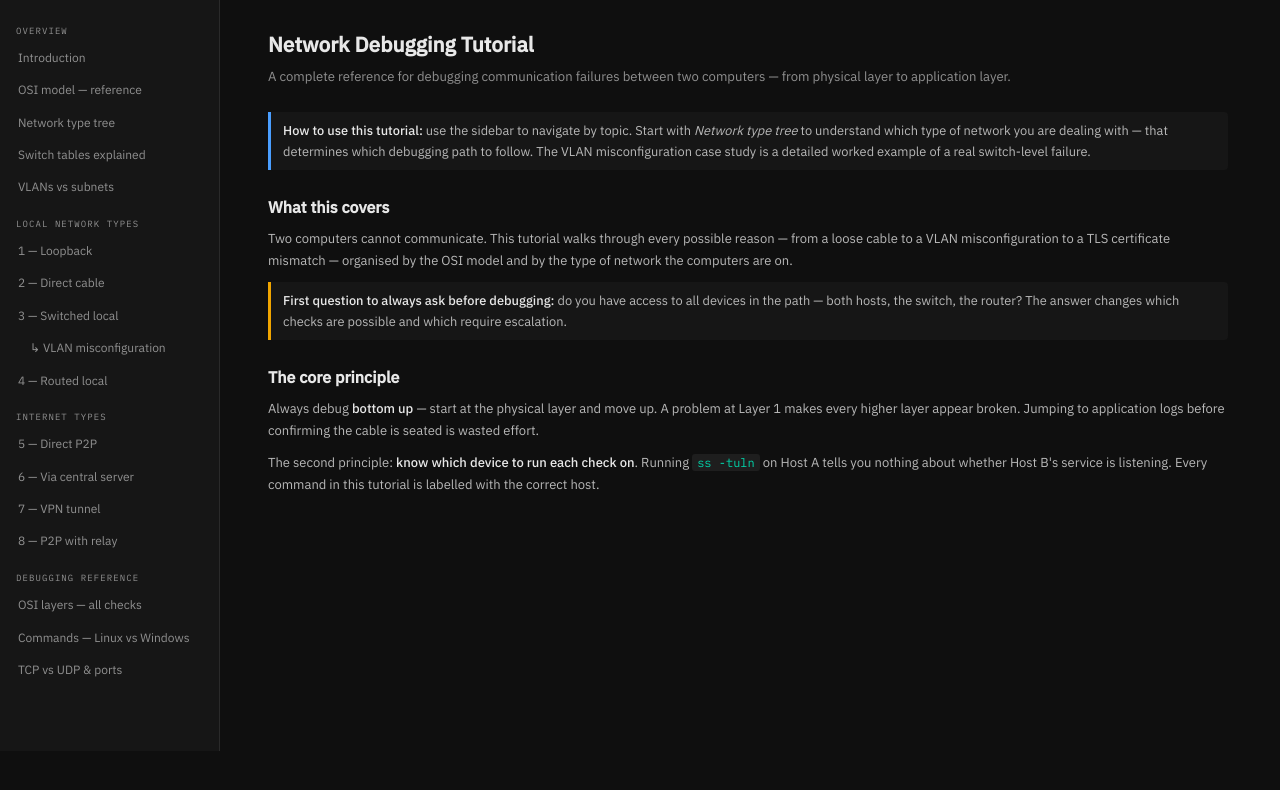
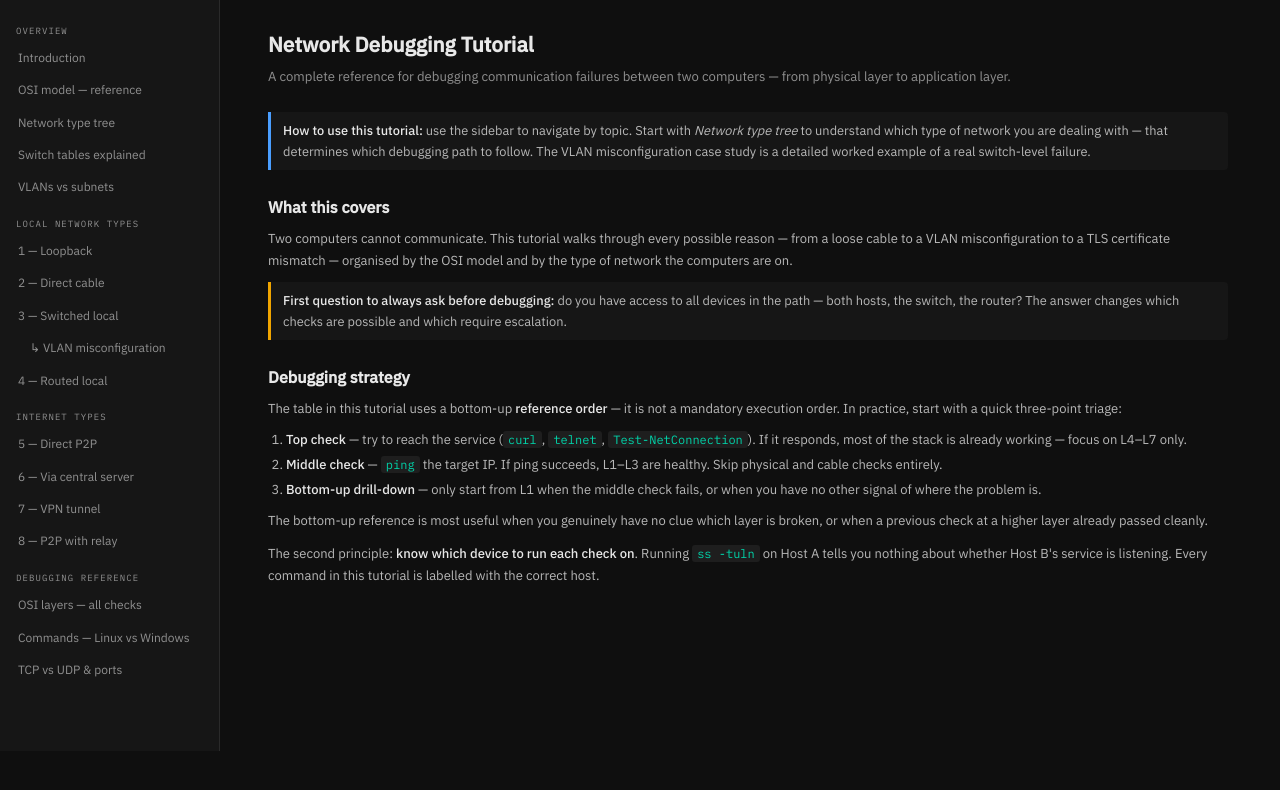
Before and after one commit to StacyDev/qa-study-project, a plain HTML site: page topics/qa-networking-by-example/uk.html in a window 1280 px wide. Shown: the part 82-872 px from the top of the page. Drawn offline with Linux system fonts and the light colour scheme.

Commit message:
replace strict bottom-up rule with pragmatic 3-point triage strategy

```diff
--- a/topics/qa-networking-by-example/uk.html
+++ b/topics/qa-networking-by-example/uk.html
@@ -195,8 +195,14 @@ hr{border:none;border-top:1px solid var(--border);margin:1.5rem 0}
   <h2>What this covers</h2>
   <p>Two computers cannot communicate. This tutorial walks through every possible reason — from a loose cable to a VLAN misconfiguration to a TLS certificate mismatch — organised by the OSI model and by the type of network the computers are on.</p>
   <div class="note warn"><strong>First question to always ask before debugging:</strong> do you have access to all devices in the path — both hosts, the switch, the router? The answer changes which checks are possible and which require escalation.</div>
-  <h2>The core principle</h2>
-  <p>Always debug <strong>bottom up</strong> — start at the physical layer and move up. A problem at Layer 1 makes every higher layer appear broken. Jumping to application logs before confirming the cable is seated is wasted effort.</p>
+  <h2>Debugging strategy</h2>
+  <p>The table in this tutorial uses a bottom-up <strong>reference order</strong> — it is not a mandatory execution order. In practice, start with a quick three-point triage:</p>
+  <ol>
+    <li><strong>Top check</strong> — try to reach the service (<code>curl</code>, <code>telnet</code>, <code>Test-NetConnection</code>). If it responds, most of the stack is already working — focus on L4–L7 only.</li>
+    <li><strong>Middle check</strong> — <code>ping</code> the target IP. If ping succeeds, L1–L3 are healthy. Skip physical and cable checks entirely.</li>
+    <li><strong>Bottom-up drill-down</strong> — only start from L1 when the middle check fails, or when you have no other signal of where the problem is.</li>
+  </ol>
+  <p>The bottom-up reference is most useful when you genuinely have no clue which layer is broken, or when a previous check at a higher layer already passed cleanly.</p>
   <p>The second principle: <strong>know which device to run each check on</strong>. Running <code>ss -tuln</code> on Host A tells you nothing about whether Host B's service is listening. Every command in this tutorial is labelled with the correct host.</p>
 </div>
 
@@ -659,7 +665,7 @@ http://192.168.0.2:8080     # if server runs on a different port</div>
   </div>
   <div class="note info"><strong>Key point for debugging all alternatives:</strong> regardless of the physical medium — cable, WiFi, Bluetooth, USB — once the link is established the OS presents it as a network interface. You still check <code>ip link show</code> or <code>Get-NetAdapter</code>, still configure IP addresses in the same subnet, still use <code>ping</code>, still check ARP. The physical medium only affects Layer 1 checks — instead of looking at an Ethernet LED you check WiFi signal strength or Bluetooth connection status. Layer 3 and above is identical.</div>
 
-  <h2>Debugging — bottom up</h2>
+  <h2>Debugging reference</h2>
   <table class="cmd-table">
     <tr><th>Layer</th><th>Physical check</th><th>What this step does</th><th>Where</th></tr>
     <tr><td>L1</td><td>NIC LED on both machines — must be lit green. No light = no physical link. Press cable firmly into port until click. Check both ends.</td><td>Confirms the physical electrical signal is present on the cable. This is the most basic check possible — if there is no light, no data can travel regardless of any software configuration.</td><td>Eyes — both hosts</td></tr>
@@ -750,7 +756,7 @@ http://192.168.0.2:8080     # if server runs on a different port</div>
     <tr><td>Switch power</td><td>Switch</td><td>Confirms the switch itself is operational. A switch can partially fail — keeping some ports working while silently dropping others.</td><td>System LED green. A partially failed switch may keep some ports active while dropping others.</td></tr>
     <tr><td>Correct port</td><td>Switch</td><td>Confirms each host is plugged into the port you think it is. In a VLAN-configured environment, the wrong port means the wrong VLAN assignment, which silently breaks communication.</td><td>Each host is plugged into the intended port. Wrong port = wrong VLAN in a configured environment.</td></tr>
   </table>
-  <h2>Debugging — OSI bottom up</h2>
+  <h2>OSI debugging reference</h2>
   <table class="cmd-table">
     <tr><th>Layer</th><th>Command</th><th>Run on</th><th>What this step does</th><th>What to look for</th></tr>
     <tr><td>L1–L2</td><td><code>ip link show</code> / <code>Get-NetAdapter</code></td><td>Both</td><td>Asks the OS whether the interface is active and has a physical signal. Covers both the software state (UP/DOWN) and the physical signal state (carrier detected or NO-CARRIER).</td><td>Interface UP and carrier detected. If DOWN: bring it up with <code>ip link set eth0 up</code>.</td></tr>
@@ -1134,7 +1140,7 @@ http://192.168.0.2:8080     # if server runs on a different port</div>
 <div class="section-page" id="pg-osi-debug">
   <h1>OSI Layers — Complete Debugging Reference</h1>
   <p class="page-sub">All 7 OSI layers with physical checks, commands, and failure modes. Valid for local network types (1–4).</p>
-  <div class="note info"><strong>Core rule:</strong> always debug bottom up — start at L1, move up. A problem at L1 makes every higher layer appear broken. Never jump to application logs before confirming physical and IP layers are healthy.</div>
+  <div class="note info"><strong>How to use this table:</strong> this is a <strong>reference</strong>, not a rigid execution order. Quick triage first — top check (can you reach the service?), then ping (L3). If both pass, start at L4. Only start from L1 if the middle check fails or you have no signal at all.</div>
   <table class="cmd-table">
     <tr><th>Layer</th><th>Check</th><th>Command / action</th><th>Run on</th><th>What this step does</th><th>What to look for</th></tr>
     <tr><td><span class="badge b-green">L1 Physical</span></td><td>NIC LED, cable seating, switch LEDs</td><td>Eyes — no commands needed</td><td>Both hosts + switch</td><td>Confirms the physical electrical signal is present on the cable and between the switch and each host. No software can tell you whether a cable is unseated — this must be done physically.</td><td>All LEDs green. Cables fully clicked in on both ends.</td></tr>
```
